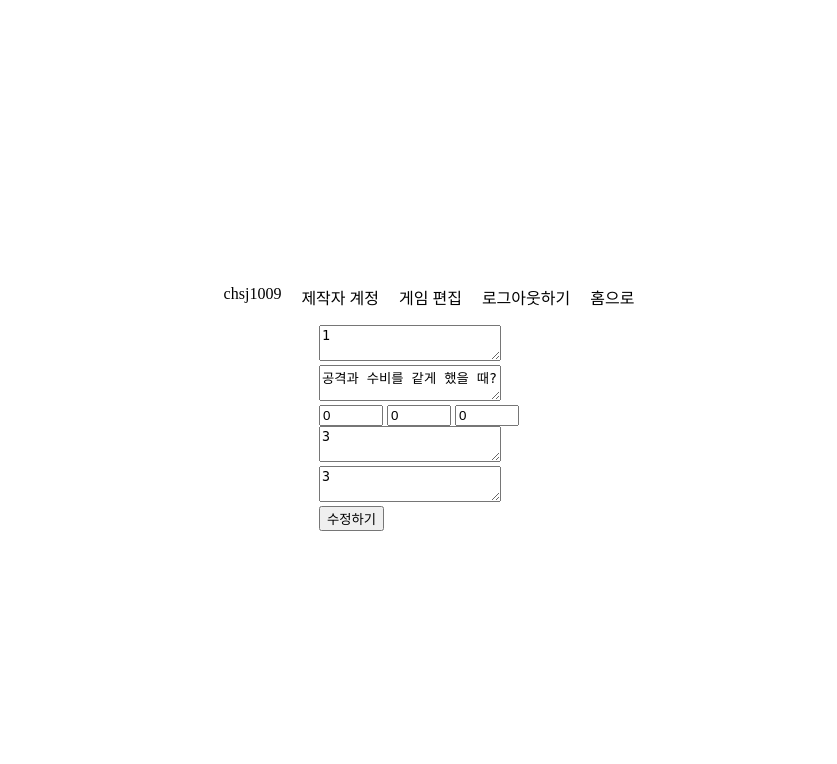
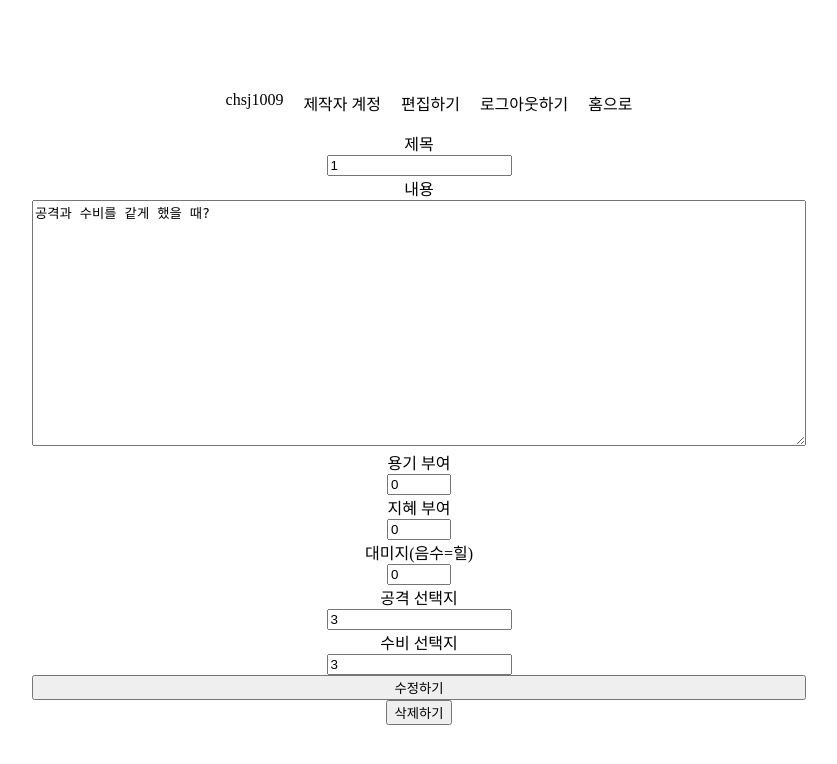
Before and after one commit to notaonce/ChooseGame, a Django app: page /edit/1 in a window 1280 px wide. Shown: the top 764 px of the page, without its empty margins (221-1058 px from the left). Run offline with Django 4.2, Linux system fonts and the light colour scheme; a user stored in the database is signed in; data comes from the database, SQL or seed files in the repository; both versions use the stored data as it was after the commit.

Commit message:
모달 추가, 잡다한 수정

```diff
--- a/ChooseGame/game/static/game/base.css
+++ b/ChooseGame/game/static/game/base.css
@@ -35,6 +35,7 @@ li a:checked{
     width: 100%;
     color: white;
     padding: 3vh 0;
+    text-align: center;
 }
 
 
@@ -50,3 +51,8 @@ body {
 html {
     height:100%;
 }
+
+.modal-container.open {
+    opacity: 1;
+    visibility: visible;
+}
--- a/ChooseGame/game/static/game/edit.css
+++ b/ChooseGame/game/static/game/edit.css
@@ -0,0 +1,50 @@
+form {
+    display: flex;
+    text-align: center;
+    flex-direction: column;
+}
+
+
+.modal-container {
+    z-index: 5;
+    position: fixed;
+    top:0;
+    right:0;
+    bottom:0;
+    left:0;
+    background: rgba(0,0,0,0.5);
+    backdrop-filter: blur(4px);
+    display: flex;
+    justify-content: center;
+    align-items: center;
+    font-size: 24px;
+    opacity: 0;
+    visibility: hidden;
+}
+
+.modal-container .modal {
+    display: flex;
+    position: relative;
+    width : 20vw;
+    height : 20vh;
+    background-color: white;
+    justify-content:space-around;
+    text-align: center;
+    border: 2px black solid;
+    padding: 10vh 20vw;
+    border-radius: 10px;
+    flex-direction: column;
+
+}
+
+.modal-container .modal button {
+    padding : 2vh 2vw;
+    font-size : 24px;
+    margin-top  : 2vh;
+
+}
+
+.modal-container.open {
+    opacity: 1;
+    visibility: visible;
+}
--- a/ChooseGame/game/templates/game/base.html
+++ b/ChooseGame/game/templates/game/base.html
@@ -11,6 +11,7 @@
     {% endblock css %}
     <link rel="stylesheet" type="text/css" href="{% static 'game/base.css' %}">
 </head>
+
 <body>
     <nav id="topMenu">
         <ul class="topMenuContainer">
@@ -18,7 +19,7 @@
             <li class="topMenuItem" id="username">{{user.username}}</li>
                 {% if user.is_superuser %}
                 <li class="topMenuItem" id="superuserAlert">제작자 계정</li>
-                <li><a class="topMenuItem" id="list" href="{% url 'game:list' %}">게임 편집</a></li>
+                <li><a class="topMenuItem" id="list" href="{% url 'game:list' %}">편집하기</a></li>
                 {% endif %}
             <li><a class="topMenuItem" id="logout" href="{% url 'game:logout' %}">로그아웃하기</a></li>
             {% else %}
@@ -28,8 +29,13 @@
             <li><a class="topMenuItem" id="toHome" href="{% url 'game:home' %}">홈으로</a></li>
         </ul>
     </nav>
-    {% block content %} {% endblock content %}
-</body>
+    {% if messages %}
+        {% for message in messages %}
+            <div id="message">
+                {{message}}
+            </div>
+        {% endfor %}
+    {% endif %}
     <script type="text/javascript">
         const $ = ( selector ) => document.querySelector( selector );
         const message = $("#message");
@@ -49,6 +55,9 @@
         if(checkNull(message) == true){
             messageAutoDismiss()
         }
+    </script>
+    {% block content %} {% endblock content %}
 
-</script>
+</body>
+
 </html>
--- a/ChooseGame/game/templates/game/edit.html
+++ b/ChooseGame/game/templates/game/edit.html
@@ -6,24 +6,58 @@
     <form method="POST" name="frm" onSubmit="return Checkform()">
         {% csrf_token %}
         <div>
-        <textarea name="storyboard_name">{{ storyboard.storyboard_name }}</textarea>
+            <label for="storyboard_name">제목</label>
+            <br>
+            <input type="text" name="storyboard_name" value="{{ storyboard.storyboard_name }}">
         </div>
         <div>
-        <textarea name="content">{{ storyboard.content }}</textarea>
+            <label for="content">내용</label>
+            <br>
+            <textarea name="content" style="height: 30vh; width:60vw;">{{ storyboard.content }}</textarea>
         </div>
         <div>
-        <input class="brave" name="brave" value="{{ storyboard.brave }}" type="number" min='-10' max="10">
-        <input class="wisdom" name="wisdom" value="{{ storyboard.wisdom }}" type="number" min='-10' max="10">
-        <input class="damage" name="damage" value="{{ storyboard.damage }}" type="number" min="-10" max="10">
+            <label for="brave">용기 부여</label>
+            <br>
+            <input id="brave" class="brave" name="brave" value="{{storyboard.brave}}" type="number" min='-10' max="10">
+            <br>
+            <label for="wisdom">지혜 부여</label>
+            <br>
+            <input id="wisdom" class="wisdom" name="wisdom" value="{{storyboard.wisdom}}" type="number" min='-10' max="10">
+            <br>
+            <label for="damage">대미지(음수=힐)</label>
+            <br>
+            <input id="damage" class="damage" name="damage" value="{{storyboard.damage}}" type="number" min="-10" max="10">
         </div>
         <div>
-        <textarea name="choice_attack">{{ storyboard.choice_attack }}</textarea>
+            <label for="attack">공격 선택지</label>
+            <br>
+            <input type="text" id="attack" name="choice_attack" value="{{ storyboard.choice_attack }}" list="attack_option">
+            <datalist id="attack_option">
+                {% for storyboard in storyboards %}
+                <option value="{{storyboard.storyboard_name}}"></option>
+                {% endfor %}
+            </datalist>
         </div>
         <div>
-        <textarea name="choice_defence">{{ storyboard.choice_defence }}</textarea>
+            <label for="defence">수비 선택지</label>
+            <br>
+            <input type="text" id="defence" name="choice_defence" value="{{ storyboard.choice_defence }}" list="defence_option">
+            <datalist id="defence_option">
+                {% for storyboard in storyboards %}
+                <option value="{{storyboard.storyboard_name}}"></option>
+                {% endfor %}
+            </datalist>
         </div>
         <button type="submit">수정하기</button>
     </form>
+    <button class="delete_button" onclick="openModal()">삭제하기</button>
+    <div class="modal-container" onclick="closeModal()">
+        <div class="modal">
+            <div id="alert_message">삭제하시겠습니까?</div>
+            <button type="button" onclick="location.href='/delete/{{storyboard.storyboard_name}}'">예</button>
+            <button type="button" onclick="closeModal()">아니오</button>
+        </div>
+    </div>
 <script>
     function Checkform() {
         if( frm.storyboard_name.value == "") {
@@ -47,5 +81,21 @@
             return false;
         }
         }
+
+
+    const body = $("body");
+    const modal = $(".modal-container");
+
+    const openModal = () => {
+        modal.classList.add("open");
+        body.style.overflow = "hidden"
+    };
+
+    const closeModal = () => {
+        modal.classList.remove("open") ;
+        body.style.overflow = "auto";
+    };
+
+
 </script>
 {% endblock content %}
--- a/ChooseGame/game/views.py
+++ b/ChooseGame/game/views.py
@@ -67,35 +67,37 @@ def logout(request):
 
 @login_required(login_url='/login')
 def game(request, storyboardname) :
-    storyboard = Storyboard.objects.get(storyboard_name=storyboardname)
-    if (storyboard is None) :
-        messages.add_message(request, '선택지에 해당하는 스토리보드가 존재하지 않습니다. 홈으로 돌아왔습니다.')
+    lenboard = Storyboard.objects.filter(storyboard_name=storyboardname)
+    if len(lenboard) == 0 :
+        messages.error(request, '선택지에 해당하는 스토리보드가 존재하지 않습니다. 홈으로 돌아왔습니다.')
         return redirect('game:home')
-    localstoryboardbrave = storyboard.brave
-    localstoryboardwisdom = storyboard.wisdom
-    localdamage = storyboard.damage
-    savepoint = storyboard.storyboard_name
+    else :
+        storyboard = Storyboard.objects.get(storyboard_name=storyboardname)
+        localstoryboardbrave = storyboard.brave
+        localstoryboardwisdom = storyboard.wisdom
+        localdamage = storyboard.damage
+        savepoint = storyboard.storyboard_name
 
-    user = request.user
-    originaluserstatus = UserStatus.objects.get(user=user)
-    localbrave = originaluserstatus.brave
-    localwisdom = originaluserstatus.wisdom
-    localhp=originaluserstatus.hp
-    usersavepoint = originaluserstatus.savepoint
+        user = request.user
+        originaluserstatus = UserStatus.objects.get(user=user)
+        localbrave = originaluserstatus.brave
+        localwisdom = originaluserstatus.wisdom
+        localhp=originaluserstatus.hp
+        usersavepoint = originaluserstatus.savepoint
 
-    if usersavepoint != storyboardname :
-        userstatuscalculate = UserStatus.objects.filter(user=user).update(
-            brave = localbrave+localstoryboardbrave,
-            wisdom = localwisdom+localstoryboardwisdom,
-            hp = localhp-localdamage,
-            savepoint=savepoint
-        )
+        if usersavepoint != storyboardname :
+            userstatuscalculate = UserStatus.objects.filter(user=user).update(
+                brave = localbrave+localstoryboardbrave,
+                wisdom = localwisdom+localstoryboardwisdom,
+                hp = localhp-localdamage,
+                savepoint=savepoint
+            )
 
-    resultUserStatus = UserStatus.objects.get(user=user)
-    resulthp = resultUserStatus.hp
-    if resulthp <= 0:
-        return redirect('game:result')
-    return render(request, "game/game.html", {"storyboard" : storyboard, "userstatus" : resultUserStatus})
+        resultUserStatus = UserStatus.objects.get(user=user)
+        resulthp = resultUserStatus.hp
+        if resulthp <= 0:
+            return redirect('game:result')
+        return render(request, "game/game.html", {"storyboard" : storyboard, "userstatus" : resultUserStatus})
 
 @login_required(login_url='/login')
 def result(request) :
@@ -128,8 +130,8 @@ def new(request) :
     if request.method == "POST" :
         storyboard = Storyboard.objects.filter(storyboard_name=request.POST['storyboard_name'])
         if (len(storyboard) > 0 ) :
-            error = "같은 이름의 스토리보드가 존재합니다. 스토리보드 이름을 변경해주세요."
-            return render(request, new.html, {'error' : error})
+            messages.error(request, '이름이 같은 스토리보드가 존재합니다. 이름을 변경해주세요.')
+            return render(request, 'game/new.html')
         else :
             Storyboard.objects.create(
                 storyboard_name = request.POST['storyboard_name'],
@@ -140,13 +142,14 @@ def new(request) :
                 wisdom = request.POST['wisdom'],
                 damage = request.POST['damage'],
             )
+        messages.success(request, '작성이 완료되었습니다.')
         return redirect('game:list')
     return render(request, 'game/new.html')
 
 @login_required(login_url='/login')
-def delete(request, storyboard_name) :
-    Storyboard.objects.get(storyboard_name=storyboard_name).delete()
-    messages.add_message(request, '성공적으로 삭제되었습니다!')
+def delete(request, name) :
+    Storyboard.objects.get(storyboard_name=name).delete()
+    messages.success(request, '성공적으로 삭제되었습니다!')
     return redirect('game:list')
 
 @login_required(login_url='/login')
```
Also changed, not shown: ChooseGame/game/static/game/index.js (added, +16 -0 lines), ChooseGame/game/static/game/list.css (added, +28 -0 lines), ChooseGame/game/templates/game/game.html (+12 -4 lines), ChooseGame/game/templates/game/home.html (+0 -7 lines), ChooseGame/game/templates/game/list.html (+19 -7 lines), ChooseGame/game/templates/game/new.html (+37 -11 lines), ChooseGame/db.sqlite3, ChooseGame/game/static/game/alert.js (deleted). Lines whose indentation alone changed are shown as unchanged.
